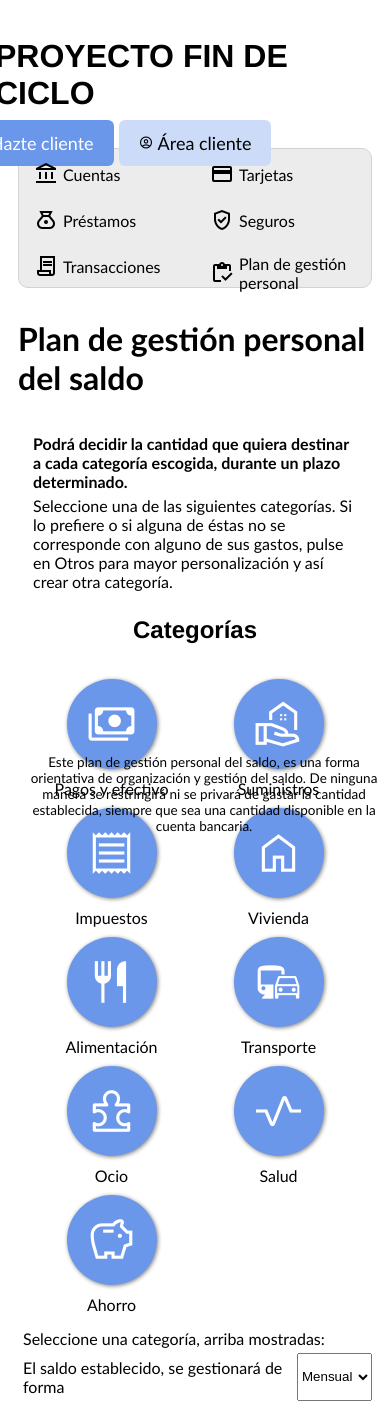
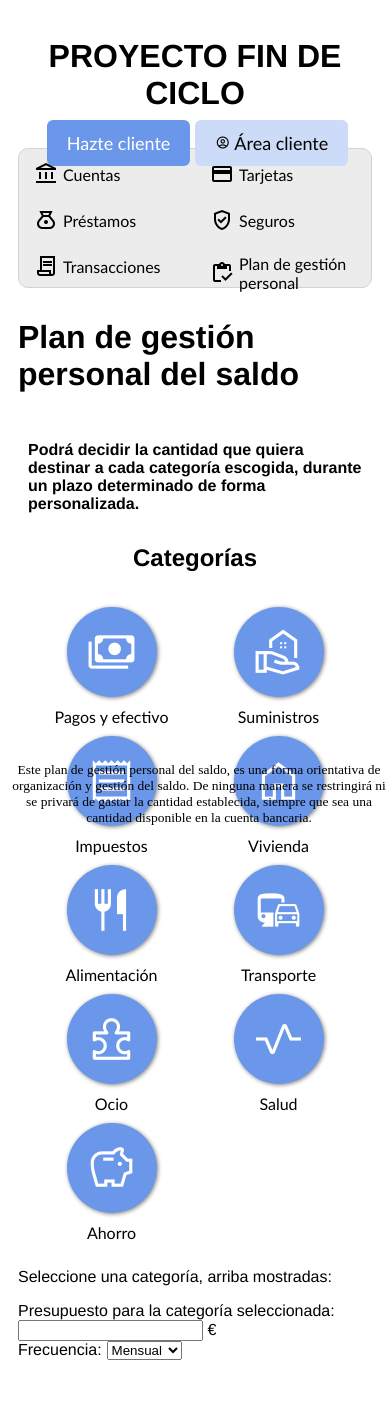
Before and after one commit to lvidalc1/TFC, an Angular app: page /categorias in a window 390 px wide. Shown: the top 1419 px of the page. After the commit the page ends 1378 px from the top, so only its background shows below. Built offline with nearby package versions, Linux system fonts and the light colour scheme.

Commit message:
Diseño responsive botones cabecera

```diff
--- a/src/app/proyecto/component/categorias/categorias.component.css
+++ b/src/app/proyecto/component/categorias/categorias.component.css
@@ -1,5 +1,5 @@
 .contenedor {
-    font-family: 'Gill Sans', 'Gill Sans MT', Calibri, 'Trebuchet MS', sans-serif;
+    font-family: 'Franklin Gothic Medium', 'Arial Narrow', Arial, sans-serif;
     padding: 10px;
 }
 
@@ -18,7 +18,6 @@
 .tiempo {
     display: flex;
 }
-
-p {
-    margin: 5px;
+label{
+    margin-right: 5px;
 }
--- a/src/app/proyecto/component/categorias/categorias.component.html
+++ b/src/app/proyecto/component/categorias/categorias.component.html
@@ -5,24 +5,22 @@
 
   <div class="contenedor">
 
-    <p class="dest">Podrá decidir la cantidad que quiera destinar a cada categoría escogida, durante un plazo determinado.</p>
-    <p>Seleccione una de las siguientes categorías.
-       Si lo prefiere o si alguna de éstas no se corresponde con alguno de sus gastos, pulse en Otros para mayor personalización y así crear otra categoría.</p>
+    <p class="dest">Podrá decidir la cantidad que quiera destinar a cada categoría escogida, durante un plazo
+      determinado de forma personalizada.</p>
 
     <app-opciones-categorias></app-opciones-categorias>
+  </div>
 
-  </div>
-  <p class="plan">Este plan de gestión personal del saldo, es una forma orientativa de organización y gestión del saldo.
-    De ninguna manera se restringirá ni se privará de gastar la cantidad establecida, siempre que sea una cantidad disponible
-    en
-    la cuenta bancaria.</p>
+  <p>Seleccione una categoría, arriba mostradas:</p>
 
+  <!--se destinara el dinero especificado, a la categoria seleccionada durante el tiempo escogido en el select-->
 
-    <p>Seleccione una categoría, arriba mostradas:</p>
+  <label>Presupuesto para la categoría seleccionada: </label>
+  <input type="number">
+  <span> €</span>
 
-  <!--se destinara el dinero especificado, a la categoria seleccionada durante el tiempo escogido en el select(mensual/semanal/anual)-->
   <div class="tiempo">
-    <p>El saldo establecido, se gestionará de forma </p>
+    <label>Frecuencia: </label>
     <select name="select">
       <option value="anual">Anual</option>
       <option value="mensual" selected>Mensual</option>
@@ -31,4 +29,8 @@
   </div>
 </div>
 
+<p class="plan">Este plan de gestión personal del saldo, es una forma orientativa de organización y gestión del saldo.
+  De ninguna manera se restringirá ni se privará de gastar la cantidad establecida,
+  siempre que sea una cantidad disponible en la cuenta bancaria.</p>
+
 <!--se redirige a esta página cuando pinche en Plan de gestión personal en el menú-->
--- a/src/app/shared/cabecera-pie/cabecera-pie.component.css
+++ b/src/app/shared/cabecera-pie/cabecera-pie.component.css
@@ -102,6 +102,18 @@
     }
 }
 
+@media screen and (max-width:835px) {
+    .cabecera {
+        display: flex;
+        height: 140px;
+        flex-direction: column;
+        justify-content: center;
+        padding: 10px;
+        align-items: center;
+        text-align: center;
+    }
+}
+
 @media screen and (max-width:650px) {
     .cabecera {
         display: grid;
--- a/src/app/shared/menu-lateral/menu-lateral.component.html
+++ b/src/app/shared/menu-lateral/menu-lateral.component.html
@@ -1,9 +1,11 @@
 <div class="menu">
         <div class="separador"></div>
         <div [ngClass]="{'activo':selectedMenu==='cuentas'}" (click)="selectMenu('cuentas')">
-            <!--de esta manera la clase activo, solo se aplicará si selectedMenu es igual a cuentas en este caso.-->
+            <!--de esta manera la clase activo, solo se aplicará si selectedMenu es igual a cuentas en este caso.
+            Cuando se hace click en el div, se llama al método selectMenu() y se actualiza el valor de selectedMenu;
+            ese valor dependerá del div en el que se haga el click.-->
             <a [routerLink]="['/posicionGlobal']"><span class="material-symbols-outlined">
-                <!--[routerLink] cambia de ruta sin recargar la pagina-->
+                <!--con [routerLink] se cambia de ruta sin recargar la pagina-->
                     account_balance
                 </span>Cuentas</a>
         </div>
--- a/src/app/shared/menu-lateral/menu-lateral.component.ts
+++ b/src/app/shared/menu-lateral/menu-lateral.component.ts
@@ -13,9 +13,10 @@ export class MenuLateralComponent implements OnInit {
   }
 
   selectedMenu: string = '';
+  //selectedMenu es una propiedad que guarda el nombre de la opción del menú seleccionada, para así poder usar la clase activo.
 
   selectMenu(menu: string) {
     this.selectedMenu = menu;
-  }
+  }//este método cambia el valor de selectedMenu por el nombre de la opción de cada div, que se pasa como parámetro.
 
 }
```
